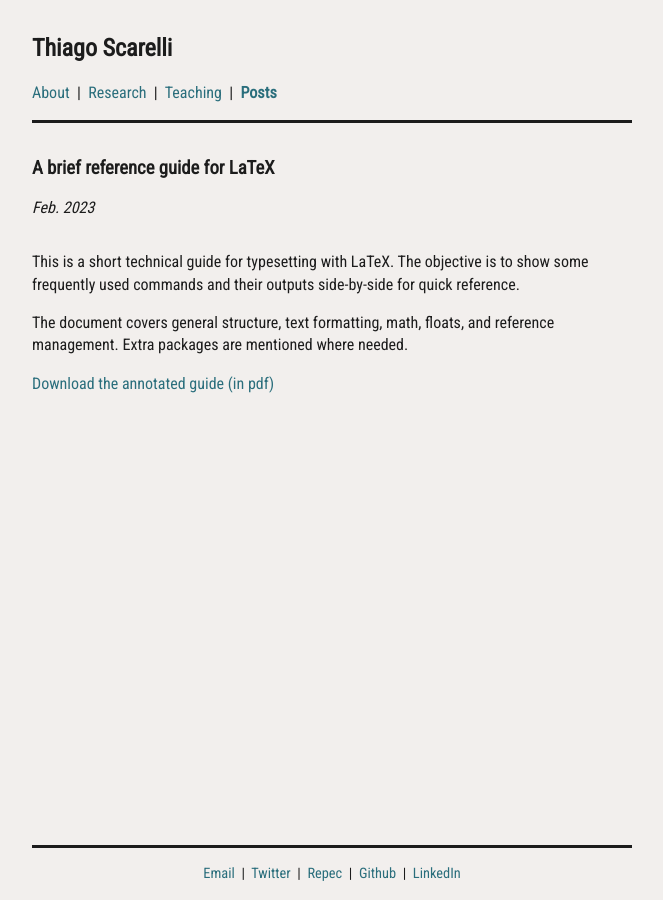
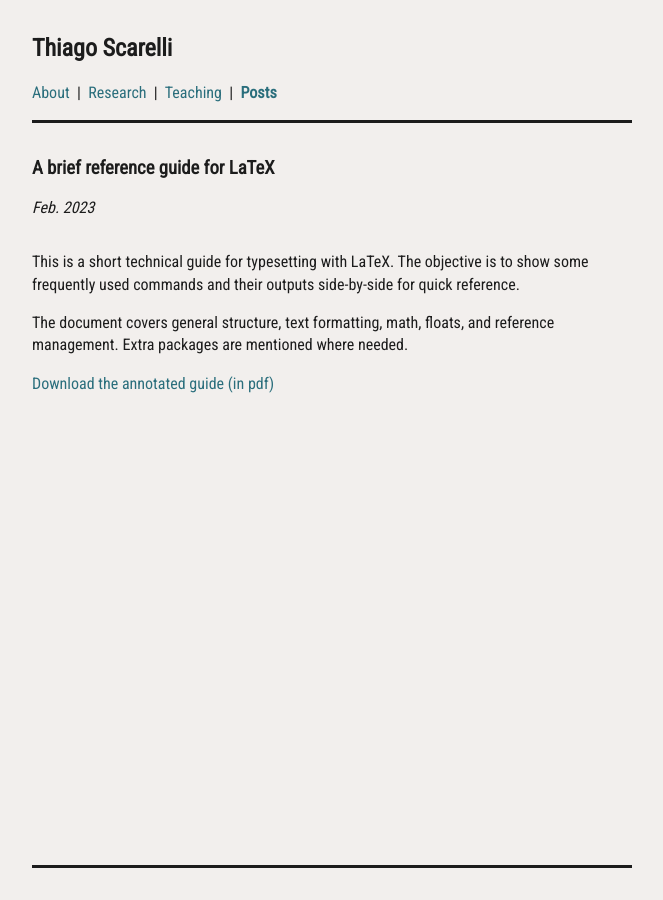
Before and after one commit to thiagoscarelli/thiagoscarelli.github.io, a Jekyll site: the page built from _posts/2023-02-01-main-commands-latex.md, in a window 1280 px wide. Shown: the whole page, without its empty margins (308-971 px from the left). Built offline with Jekyll 4.4.1, drawn with Linux system fonts in a browser that asks for light colours.

Commit message:
Update footer.html

```diff
--- a/_includes/footer.html
+++ b/_includes/footer.html
@@ -1,8 +1,3 @@
+<div class = "footer">
 
-<div class = "footer">
-<a href="mailto:{{ site.email }}" target="_blank" rel="noopener noreferrer">Email</a> {{ sep }}
-<a href="http://twitter.com/{{ site.twitter_user }}" target="_blank" rel="noopener noreferrer">Twitter</a> {{ sep }}
-<a href="https://econpapers.repec.org/RAS/psc806.htm" target="_blank" rel="noopener noreferrer">Repec</a> {{ sep }}
-<a href="http://github.com/{{ site.github_user }}" target="_blank" rel="noopener noreferrer">Github</a> {{ sep }}
-<a href="http://linkedin.com/in/{{ site.linkedin_user }}" target="_blank" rel="noopener noreferrer">LinkedIn</a>
 </div>
```
